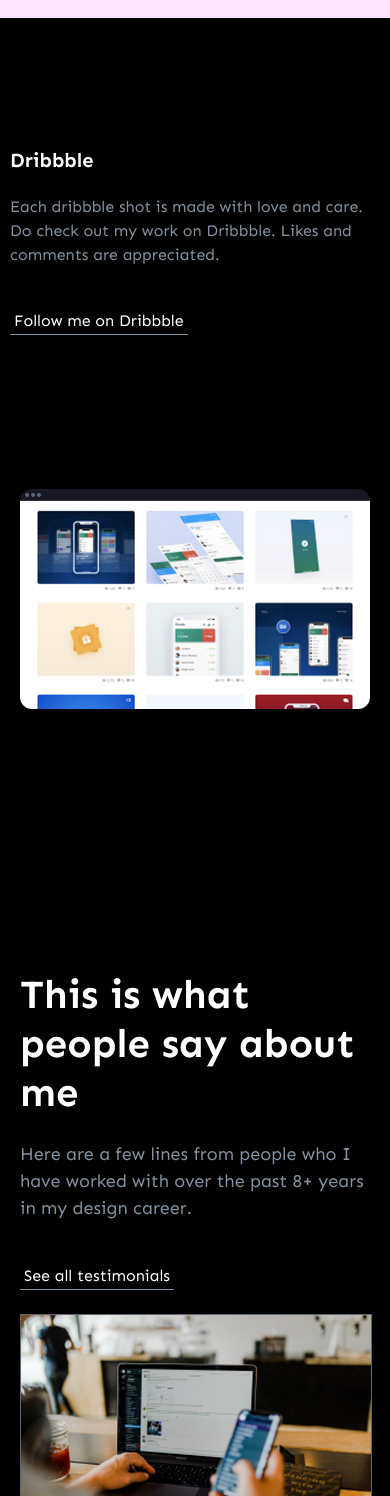
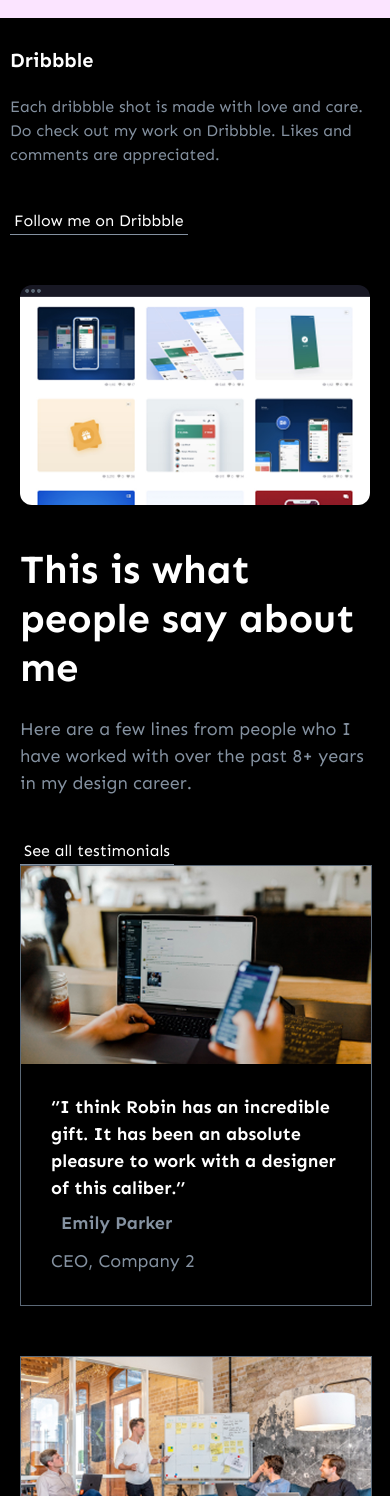
Before and after one commit to dimantraiser0306-rgb/Developer, a plain HTML site: page index.html in a window 390 px wide. Shown: the part 7524-9020 px from the top of the page. Drawn offline with Linux system fonts and the light colour scheme.

Commit message:
everythin

```diff
--- a/css/scss/_comments.scss
+++ b/css/scss/_comments.scss
@@ -86,3 +86,16 @@
         gap: 50px;
     }
 }
+@media(max-width: 765px){
+    .comments__blocks {
+    display: flex;
+    gap: 0;
+    margin: 0 auto;
+    flex-wrap: wrap;
+    }
+    .comments__info-wrap{
+        p{
+            margin-bottom: 0;
+        }
+    }
+}
--- a/css/scss/_feedback.scss
+++ b/css/scss/_feedback.scss
@@ -159,6 +159,9 @@
         display: flex;
         flex-direction: column;
         align-items: center;
+        margin: 0;
+        padding-top: 10px;
+        border-top: 1px solid rgba(50, 50, 50, 0.521)
     }
     .input{
         width: 300px;
--- a/css/scss/_philosophy.scss
+++ b/css/scss/_philosophy.scss
@@ -39,7 +39,6 @@
     max-width: 600px;
     width: 100%;
     background-repeat: no-repeat;
-    height:421px ;
     overflow: hidden;
     img{
         width: 100%;
--- a/css/scss/_tribbble.scss
+++ b/css/scss/_tribbble.scss
@@ -62,5 +62,11 @@
     .dribbble__info{
         padding: 0 20px;
     }
-
+    .dribbble__img {
+    margin: 0 auto 20px;
+    }
+    .dribbble__wrap{
+        gap: 20px;
+        h2{
+            margin-top: 20px}}
 }
--- a/js/main.js
+++ b/js/main.js
@@ -59,7 +59,10 @@
 // это главный блок для анимации появления элеменов. в него добавляются новые элементы
 const observe = new IntersectionObserver((entries) => {
   entries.forEach((entry) => {
-    entry.target.classList.toggle("show", entry.isIntersecting);
+    if (entry.isIntersecting) {
+      entry.target.classList.toggle("show", entry.isIntersecting);
+      observe.unobserve(entry.target);
+    }
   });
 }, {});
 for (const i of [
@@ -177,7 +180,10 @@
 
 const skillsetObserve = new IntersectionObserver((entries) => {
   entries.forEach((entry) => {
-    entry.target.classList.toggle("skillsetShow", entry.isIntersecting);
+    if (entry.isIntersecting) {
+      entry.target.classList.toggle("skillsetShow", entry.isIntersecting);
+      skillsetObserve.unobserve(entry.target);
+    }
   });
 }, {});
 for (const i of [...skillsetBlock1, ...skillsetBlock3]) {
```
Also changed, not shown: css/scss/main.css, 1 other file.
